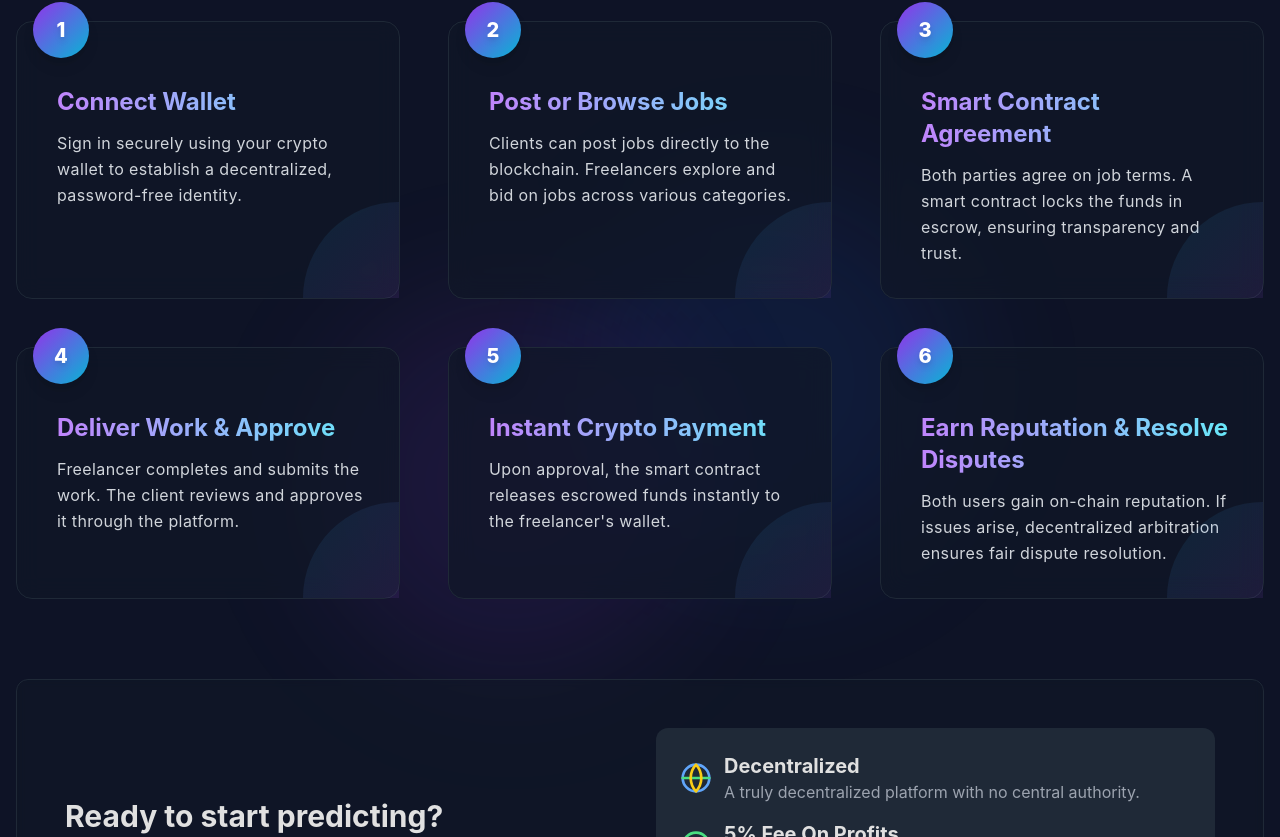
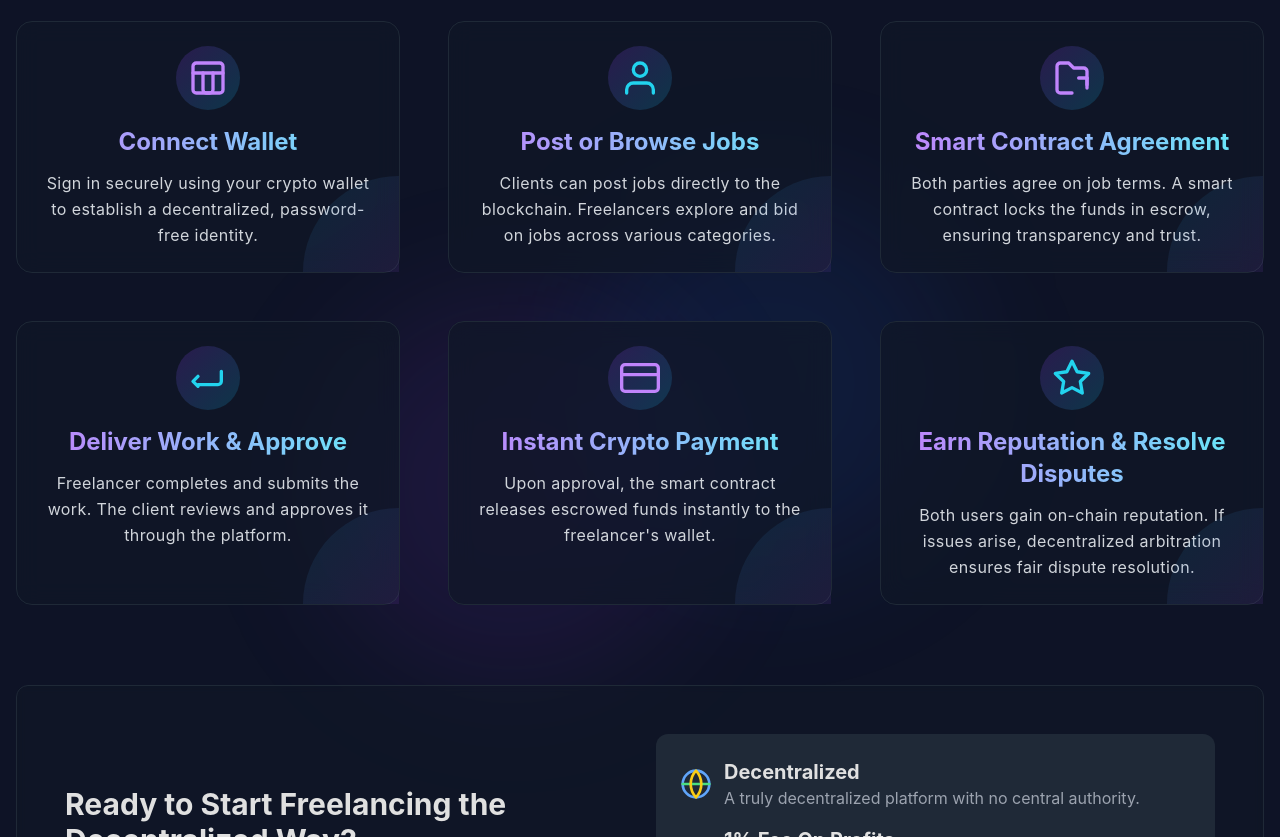
Before and after one commit to Sribabu-Mandraju/D_Freelance, a React (Vite) app in the folder frontend/: page / in a window 1280 px wide. Shown: the part 1203-2040 px from the top of the page. Built offline with nearby package versions, Linux system fonts and the light colour scheme.

Commit message:
updated ui how it works

```diff
--- a/frontend/src/Components/main/HowItWorks.jsx
+++ b/frontend/src/Components/main/HowItWorks.jsx
@@ -1,41 +1,52 @@
-import { useState, useEffect } from "react"
-import { useNavigate } from "react-router-dom"
+import { useState, useEffect } from "react";
+import { useNavigate } from "react-router-dom";
+
 export default function HowItWorksSection() {
-  const navigate =useNavigate();
+  const navigate = useNavigate();
   const steps = [
     {
       number: 1,
       title: "Connect Wallet",
-    description: "Sign in securely using your crypto wallet to establish a decentralized, password-free identity."
+      description:
+        "Sign in securely using your crypto wallet to establish a decentralized, password-free identity.",
+      icon: "wallet",
     },
     {
       number: 2,
       title: "Post or Browse Jobs",
-    description: "Clients can post jobs directly to the blockchain. Freelancers explore and bid on jobs across various categories."
+      description:
+        "Clients can post jobs directly to the blockchain. Freelancers explore and bid on jobs across various categories.",
+      icon: "job",
     },
     {
       number: 3,
       title: "Smart Contract Agreement",
-    description: "Both parties agree on job terms. A smart contract locks the funds in escrow, ensuring transparency and trust."
+      description:
+        "Both parties agree on job terms. A smart contract locks the funds in escrow, ensuring transparency and trust.",
+      icon: "contract",
     },
     {
       number: 4,
       title: "Deliver Work & Approve",
-    description: "Freelancer completes and submits the work. The client reviews and approves it through the platform."
+      description:
+        "Freelancer completes and submits the work. The client reviews and approves it through the platform.",
+      icon: "delivery",
     },
     {
       number: 5,
       title: "Instant Crypto Payment",
-    description: "Upon approval, the smart contract releases escrowed funds instantly to the freelancer's wallet."
+      description:
+        "Upon approval, the smart contract releases escrowed funds instantly to the freelancer's wallet.",
+      icon: "payment",
     },
     {
       number: 6,
       title: "Earn Reputation & Resolve Disputes",
-    description: "Both users gain on-chain reputation. If issues arise, decentralized arbitration ensures fair dispute resolution."
-  }
-]
-
-
+      description:
+        "Both users gain on-chain reputation. If issues arise, decentralized arbitration ensures fair dispute resolution.",
+      icon: "reputation",
+    },
+  ];
 
   return (
     <section id="how-it-works" className="py-20 px-4 relative overflow-hidden">
@@ -49,9 +60,12 @@ const steps = [
           <div className="inline-block mb-4 px-4 py-1 border border-cyan-500 text-cyan-400 rounded-full text-sm font-medium">
             HOW IT WORKS
           </div>
-          <h2 className="text-4xl md:text-5xl font-bold mb-6">Simple Steps to Start Predicting</h2>
+          <h2 className="text-4xl md:text-5xl font-bold mb-6">
+            Simple Steps to Start Predicting
+          </h2>
           <p className="text-xl text-gray-400 max-w-3xl mx-auto">
-            Our platform makes it easy to get started with prediction markets in just a few steps.
+            Our platform makes it easy to get started with prediction markets in
+            just a few steps.
           </p>
         </div>
 
@@ -64,14 +78,29 @@ const steps = [
         <div className="mt-20 bg-gray-900/50 backdrop-blur-sm border border-gray-800 rounded-xl p-8 md:p-12">
           <div className="grid grid-cols-1 md:grid-cols-2 gap-8 items-center">
             <div>
-              <h3 className="text-3xl font-bold mb-4">Ready to start predicting?</h3>
+              <h3 className="text-3xl font-bold mb-4">
+                Ready to Start Freelancing the Decentralized Way?
+              </h3>
               <p className="text-gray-400 mb-6">
-                Join thousands of traders who are already profiting from their predictions on future events.
+                Join thousands of skilled professionals and clients already
+                collaborating on the future of work.
               </p>
-              <button className="bg-gradient-to-r from-purple-600 to-cyan-500 hover:from-purple-700 hover:to-cyan-600 text-white px-4 py-2 rounded-md flex items-center" onClick={()=>("/markets")}>
-                Enter Market
-                <svg xmlns="http://www.w3.org/2000/svg" className="ml-2 h-5 w-5" viewBox="0 0 24 24" fill="none" stroke="currentColor" strokeWidth="2" strokeLinecap="round" strokeLinejoin="round">
-                  <path d="M5 12h14M12 5l7 7-7 7"/>
+              <button
+                className="bg-gradient-to-r from-purple-600 to-cyan-500 hover:from-purple-700 hover:to-cyan-600 text-white px-4 py-2 rounded-md flex items-center"
+                onClick={() => navigate("/markets")}
+              >
+                Find Work / Hire Talent{" "}
+                <svg
+                  xmlns="http://www.w3.org/2000/svg"
+                  className="ml-2 h-5 w-5"
+                  viewBox="0 0 24 24"
+                  fill="none"
+                  stroke="currentColor"
+                  strokeWidth="2"
+                  strokeLinecap="round"
+                  strokeLinejoin="round"
+                >
+                  <path d="M5 12h14M12 5l7 7-7 7" />
                 </svg>
               </button>
             </div>
@@ -82,41 +111,160 @@ const steps = [
         </div>
       </div>
     </section>
-  )
+  );
 }
 
 function StepCard({ step, index }) {
-  const [isVisible, setIsVisible] = useState(false)
+  const [isVisible, setIsVisible] = useState(false);
 
   useEffect(() => {
     const timer = setTimeout(() => {
-      setIsVisible(true)
-    }, index * 100 + 100)
+      setIsVisible(true);
+    }, index * 100 + 100);
 
-    return () => clearTimeout(timer)
-  }, [index])
+    return () => clearTimeout(timer);
+  }, [index]);
+
+  // Unique icon mapping with updated colors and background
+  const getIcon = () => {
+    switch (step.icon) {
+      case "wallet":
+        return (
+          <div className="bg-gradient-to-br from-purple-600/20 to-cyan-500/20 rounded-full p-3">
+            <svg
+              xmlns="http://www.w3.org/2000/svg"
+              className="h-10 w-10 text-purple-400"
+              viewBox="0 0 24 24"
+              fill="none"
+              stroke="currentColor"
+              strokeWidth="2"
+              strokeLinecap="round"
+              strokeLinejoin="round"
+            >
+              <rect x="3" y="3" width="18" height="18" rx="2" ry="2"></rect>
+              <path d="M3 9h18"></path>
+              <path d="M9 9v10a2 2 0 0 0 2 2h2a2 2 0 0 0 2-2V9"></path>
+            </svg>
+          </div>
+        );
+      case "job":
+        return (
+          <div className="bg-gradient-to-br from-purple-600/20 to-cyan-500/20 rounded-full p-3">
+            <svg
+              xmlns="http://www.w3.org/2000/svg"
+              className="h-10 w-10 text-cyan-400"
+              viewBox="0 0 24 24"
+              fill="none"
+              stroke="currentColor"
+              strokeWidth="2"
+              strokeLinecap="round"
+              strokeLinejoin="round"
+            >
+              <path d="M20 21v-2a4 4 0 0 0-4-4H8a4 4 0 0 0-4 4v2"></path>
+              <path d="M12 11a4 4 0 1 0 0-8 4 4 0 0 0 0 8z"></path>
+            </svg>
+          </div>
+        );
+      case "contract":
+        return (
+          <div className="bg-gradient-to-br from-purple-600/20 to-cyan-500/20 rounded-full p-3">
+            <svg
+              xmlns="http://www.w3.org/2000/svg"
+              className="h-10 w-10 text-purple-400"
+              viewBox="0 0 24 24"
+              fill="none"
+              stroke="currentColor"
+              strokeWidth="2"
+              strokeLinecap="round"
+              strokeLinejoin="round"
+            >
+              <path d="M21 16V8a2 2 0 0 0-2-2h-6l-3-3H5a2 2 0 0 0-2 2v14a2 2 0 0 0 2 2h7"></path>
+              <path d="M16 12h5"></path>
+              <path d="M21 12v6"></path>
+            </svg>
+          </div>
+        );
+      case "delivery":
+        return (
+          <div className="bg-gradient-to-br from-purple-600/20 to-cyan-500/20 rounded-full p-3">
+            <svg
+              xmlns="http://www.w3.org/2000/svg"
+              className="h-10 w-10 text-cyan-400"
+              viewBox="0 0 24 24"
+              fill="none"
+              stroke="currentColor"
+              strokeWidth="2"
+              strokeLinecap="round"
+              strokeLinejoin="round"
+            >
+              <polyline points="6 17 3 14 6 11"></polyline>
+              <path d="M20 8v6a2 2 0 0 1-2 2H6"></path>
+            </svg>
+          </div>
+        );
+      case "payment":
+        return (
+          <div className="bg-gradient-to-br from-purple-600/20 to-cyan-500/20 rounded-full p-3">
+            <svg
+              xmlns="http://www.w3.org/2000/svg"
+              className="h-10 w-10 text-purple-400"
+              viewBox="0 0 24 24"
+              fill="none"
+              stroke="currentColor"
+              strokeWidth="2"
+              strokeLinecap="round"
+              strokeLinejoin="round"
+            >
+              <rect x="1" y="4" width="22" height="16" rx="2" ry="2"></rect>
+              <line x1="1" y1="10" x2="23" y2="10"></line>
+            </svg>
+          </div>
+        );
+      case "reputation":
+        return (
+          <div className="bg-gradient-to-br from-purple-600/20 to-cyan-500/20 rounded-full p-3">
+            <svg
+              xmlns="http://www.w3.org/2000/svg"
+              className="h-10 w-10 text-cyan-400"
+              viewBox="0 0 24 24"
+              fill="none"
+              stroke="currentColor"
+              strokeWidth="2"
+              strokeLinecap="round"
+              strokeLinejoin="round"
+            >
+              <polygon points="12 2 15.09 8.26 22 9.27 17 14.14 18.18 21.02 12 17.77 5.82 21.02 7 14.14 2 9.27 8.91 8.26 12 2"></polygon>
+            </svg>
+          </div>
+        );
+      default:
+        return null;
+    }
+  };
 
   return (
     <div
       className={`relative transition-all duration-700 ease-out ${
-        isVisible ? 'opacity-100 translate-y-0 scale-100' : 'opacity-0 translate-y-24 scale-95'
+        isVisible
+          ? "opacity-100 translate-y-0 scale-100"
+          : "opacity-0 translate-y-24 scale-95"
       } group`}
     >
-      <div className="relative bg-gray-900/70 backdrop-blur-md border border-gray-800 rounded-2xl p-8 h-full
+      <div
+        className="relative bg-gray-900/70 backdrop-blur-md border border-gray-800 rounded-2xl p-6 h-full
                      hover:border-purple-500/60 hover:shadow-xl hover:shadow-purple-500/10
-                     transition-all duration-300 ease-in-out">
-        {/* Number Badge */}
-        <div className="absolute -top-5 left-4 bg-gradient-to-br from-purple-600 to-cyan-500
-                       rounded-full w-14 h-14 flex items-center justify-center text-xl font-extrabold
-                       text-white shadow-lg group-hover:scale-110 transition-transform duration-300">
-          <span className="drop-shadow-md">{step.number}</span>
-        </div>
+                     transition-all duration-300 ease-in-out"
+      >
+        {/* Icon */}
+        <div className="flex justify-center mb-4">{getIcon()}</div>
 
         {/* Card Content */}
-        <div className="pt-8 pl-2">
-          <h3 className="text-2xl font-bold mb-3 bg-gradient-to-r from-purple-400 to-cyan-300
+        <div className="text-center">
+          <h3
+            className="text-2xl font-bold mb-3 bg-gradient-to-r from-purple-400 to-cyan-300
                        bg-clip-text text-transparent group-hover:from-purple-300 group-hover:to-cyan-200
-                       transition-colors duration-300">
+                       transition-colors duration-300"
+          >
             {step.title}
           </h3>
           <p className="text-gray-300 leading-relaxed text-base tracking-wide">
@@ -125,45 +273,84 @@ function StepCard({ step, index }) {
         </div>
 
         {/* Decorative Element */}
-        <div className="absolute bottom-0 right-0 w-24 h-24 bg-gradient-to-tl from-purple-500/20 to-cyan-500/20
-                       rounded-tl-full opacity-50 group-hover:opacity-80 transition-opacity duration-300" />
+        <div
+          className="absolute bottom-0 right-0 w-24 h-24 bg-gradient-to-tl from-purple-500/20 to-cyan-500/20
+                       rounded-tl-full opacity-50 group-hover:opacity-80 transition-opacity duration-300"
+        />
 
         {/* Subtle Border Accent */}
-        <div className="absolute inset-0 rounded-2xl border border-transparent
-                       group-hover:border-purple-500/30 transition-all duration-300" />
+        <div
+          className="absolute inset-0 rounded-2xl border border-transparent
+                       group-hover:border-purple-500/30 transition-all duration-300"
+        />
       </div>
     </div>
-  )
+  );
 }
 
 function FeatureList() {
   const features = [
     {
-      icon: (<svg xmlns="http://www.w3.org/2000/svg" className="h-8 w-8 text-blue-400" viewBox="0 0 24 24" fill="none" stroke="currentColor" strokeWidth="2" strokeLinecap="round" strokeLinejoin="round">
+      icon: (
+        <svg
+          xmlns="http://www.w3.org/2000/svg"
+          className="h-8 w-8 text-blue-400"
+          viewBox="0 0 24 24"
+          fill="none"
+          stroke="currentColor"
+          strokeWidth="2"
+          strokeLinecap="round"
+          strokeLinejoin="round"
+        >
           <circle cx="12" cy="12" r="10" className="stroke-blue-400"></circle>
-        <line x1="2" y1="12" x2="22" y2="12" className="stroke-green-400"></line>
-        <path d="M12 2a15 15 0 0 1 4 10 15 15 0 0 1-4 10 15 15 0 0 1-4-10 15 15 0 0 1 4-10z" className="stroke-yellow-400"></path>
+          <line
+            x1="2"
+            y1="12"
+            x2="22"
+            y2="12"
+            className="stroke-green-400"
+          ></line>
+          <path
+            d="M12 2a15 15 0 0 1 4 10 15 15 0 0 1-4 10 15 15 0 0 1-4-10 15 15 0 0 1 4-10z"
+            className="stroke-yellow-400"
+          ></path>
         </svg>
-
       ),
       title: "Decentralized",
-      description: "A truly decentralized platform with no central authority."
+      description: "A truly decentralized platform with no central authority.",
     },
     {
-
       icon: (
-        <svg xmlns="http://www.w3.org/2000/svg" className="h-8 w-8 text-green-400" viewBox="0 0 24 24" fill="none" stroke="currentColor" strokeWidth="2" strokeLinecap="round" strokeLinejoin="round">
+        <svg
+          xmlns="http://www.w3.org/2000/svg"
+          className="h-8 w-8 text-green-400"
+          viewBox="0 0 24 24"
+          fill="none"
+          stroke="currentColor"
+          strokeWidth="2"
+          strokeLinecap="round"
+          strokeLinejoin="round"
+        >
           <circle cx="12" cy="12" r="10"></circle>
           <line x1="12" y1="8" x2="12" y2="12"></line>
           <line x1="12" y1="16" x2="12.01" y2="16"></line>
         </svg>
       ),
-      title: "5% Fee On Profits",
-      description: "Transparent fee structure with no surprises"
+      title: "1% Fee On Profits",
+      description: "Transparent fee structure with no surprises",
     },
     {
       icon: (
-        <svg xmlns="http://www.w3.org/2000/svg" className="h-8 w-8 text-blue-400" viewBox="0 0 24 24" fill="none" stroke="currentColor" strokeWidth="2" strokeLinecap="round" strokeLinejoin="round">
+        <svg
+          xmlns="http://www.w3.org/2000/svg"
+          className="h-8 w-8 text-blue-400"
+          viewBox="0 0 24 24"
+          fill="none"
+          stroke="currentColor"
+          strokeWidth="2"
+          strokeLinecap="round"
+          strokeLinejoin="round"
+        >
           <path d="M17 21v-2a4 4 0 0 0-4-4H5a4 4 0 0 0-4 4v2"></path>
           <circle cx="9" cy="7" r="4"></circle>
           <path d="M23 21v-2a4 4 0 0 0-3-3.87"></path>
@@ -171,26 +358,38 @@ function FeatureList() {
         </svg>
       ),
       title: "Active Community",
-      description: "Join thousands of active traders"
+      description: "Join thousands of active clients and developers",
     },
     {
       icon: (
-        <svg xmlns="http://www.w3.org/2000/svg" className="h-8 w-8 text-yellow-400" viewBox="0 0 24 24" fill="none" stroke="currentColor" strokeWidth="2" strokeLinecap="round" strokeLinejoin="round">
+        <svg
+          xmlns="http://www.w3.org/2000/svg"
+          className="h-8 w-8 text-yellow-400"
+          viewBox="0 0 24 24"
+          fill="none"
+          stroke="currentColor"
+          strokeWidth="2"
+          strokeLinecap="round"
+          strokeLinejoin="round"
+        >
           <polygon points="13 2 3 14 12 14 11 22 21 10 12 10 13 2"></polygon>
         </svg>
       ),
       title: "Instant Settlements",
-      description: "Get paid immediately when you win"
-    }
-  ]
+      description: "Get paid immediately when you win",
+    },
+  ];
 
   return (
     <div>
       {features.map((feature, index) => (
-        <div key={index} className={`flex items-center ${index !== features.length - 1 ? 'mb-4' : ''}`}>
-          <div className="mr-3">
-            {feature.icon}
-          </div>
+        <div
+          key={index}
+          className={`flex items-center ${
+            index !== features.length - 1 ? "mb-4" : ""
+          }`}
+        >
+          <div className="mr-3">{feature.icon}</div>
           <div>
             <h4 className="text-xl font-bold">{feature.title}</h4>
             <p className="text-gray-400">{feature.description}</p>
@@ -198,5 +397,5 @@ function FeatureList() {
         </div>
       ))}
     </div>
-  )
+  );
 }
```
Lines whose indentation alone changed are shown as unchanged.
